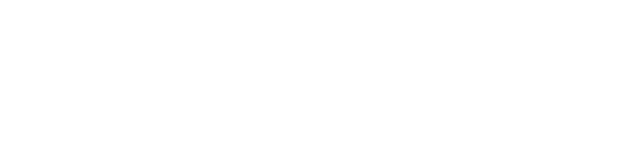
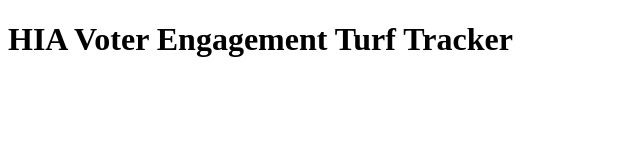
Before and after one commit to MariaGarciaCS/myTurfTracker, a plain HTML site: page index.html in a window 1280 px wide. Shown: the whole page, without its empty margins (0-640 px from the left). Drawn offline with Linux system fonts and the light colour scheme.

Commit message:
cleaned up

```diff
--- a/index.html
+++ b/index.html
@@ -4,10 +4,10 @@
     <meta charset="UTF-8">
     <meta http-equiv="X-UA-Compatible" content="IE=edge">
     <meta name="viewport" content="width=device-width, initial-scale=1.0">
-    <title>Document</title>
+    <title>Turf Tracker</title>
 </head>
 <body>
-
+    <h1>HIA Voter Engagement Turf Tracker</h1>
 
     <script src="main.js"></script>
 </body>
```
Also changed, not shown: main.js (+0 -23 lines).
